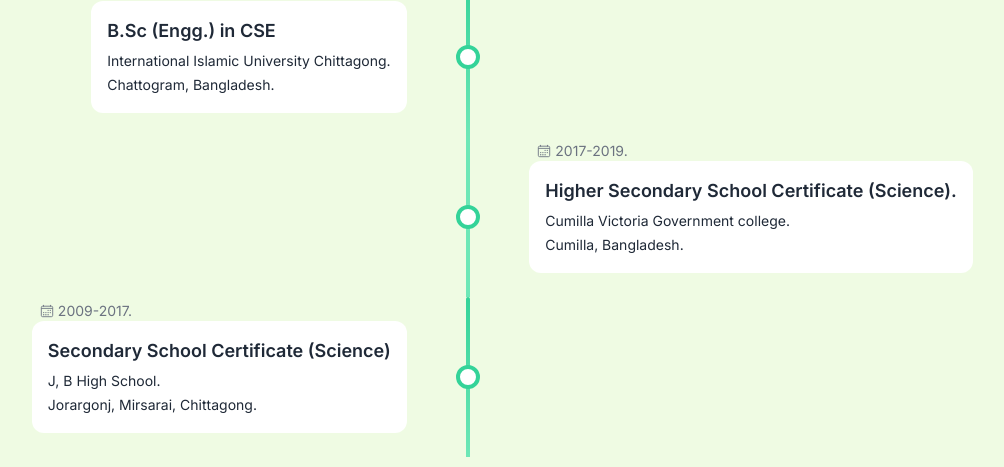
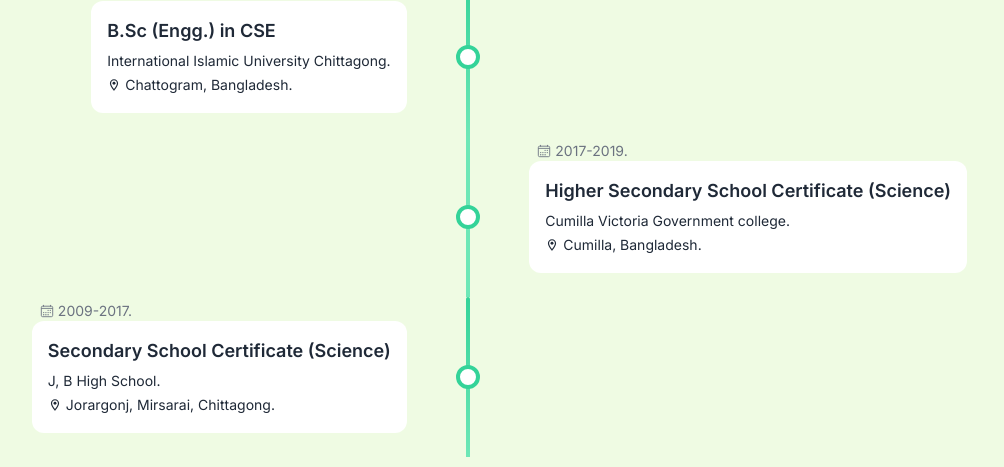
Before and after one commit to FM-Akib/Akib-Portfolio-3.0, a Next.js app: page / in a window 1280 px wide. Shown: the part 3921-4388 px from the top of the page, without its empty margins (172-1176 px from the left). Built offline with nearby package versions, Linux system fonts and the light colour scheme.

Commit message:
added Education

```diff
--- a/src/components/ui/Education.js
+++ b/src/components/ui/Education.js
@@ -1,6 +1,7 @@
 import React from 'react';
 import { IoCalendarOutline } from "react-icons/io5";
 import { FaGraduationCap } from "react-icons/fa6";
+import { MdOutlineLocationOn } from "react-icons/md";
 
 const Education = () => {
     return (
@@ -19,7 +20,7 @@
                 class="relative p-4 my-6 text-gray-800 bg-white rounded-xl col-start-1 col-end-5 mr-auto md:mr-0 md:ml-auto">
                 <h3 class="text-lg font-semibold ">B.Sc (Engg.) in CSE</h3>
                 <p class="mt-1 text-sm leading-6 ">International Islamic University Chittagong.</p>
-                <p class=" text-sm leading-6 ">Chattogram, Bangladesh.</p>
+                <p class=" text-sm leading-6 flex items-center"><MdOutlineLocationOn className='mr-1' />Chattogram, Bangladesh.</p>
                 <span class="absolute text-sm text-gray-500 -top-5 left-2 whitespace-nowrap flex items-center"><IoCalendarOutline class="mr-1" />2021-2024.</span>
             </div>
             <div class="relative col-start-5 col-end-6 mr-7 md:mx-auto">
@@ -39,9 +40,9 @@
                 <div class="absolute w-6 h-6 -mt-3 bg-white border-4 border-emerald-400 rounded-full top-1/2"></div>
             </div>
             <div class="relative p-4 my-6 text-gray-800 bg-white rounded-xl col-start-6 col-end-10 mr-auto">
-                <h3 class="text-lg font-semibold ">Higher Secondary School Certificate (Science).</h3>
+                <h3 class="text-lg font-semibold ">Higher Secondary School Certificate (Science)</h3>
                 <p class="mt-1 text-sm leading-6">Cumilla Victoria Government college.</p>
-                <p class=" text-sm leading-6 ">Cumilla, Bangladesh.</p>
+                <p class=" text-sm leading-6 flex items-center"><MdOutlineLocationOn className='mr-1' />Cumilla, Bangladesh.</p>
 
                 <span class="absolute text-sm text-gray-500 -top-5 left-2 whitespace-nowrap flex items-center"><IoCalendarOutline class="mr-1" />
                 2017-2019.</span>
@@ -53,7 +54,7 @@
                 class="relative p-4 my-6 text-gray-800 bg-white rounded-xl col-start-1 col-end-5 mr-auto md:mr-0 md:ml-auto">
                 <h3 class="text-lg font-semibold ">Secondary School Certificate (Science)</h3>
                 <p class="mt-1 text-sm leading-6">J, B High School.</p>
-                <p class=" text-sm leading-6 ">Jorargonj, Mirsarai, Chittagong.</p>
+                <p class=" text-sm leading-6 flex items-center"> <MdOutlineLocationOn className='mr-1' />Jorargonj, Mirsarai, Chittagong.</p>
 
                 <span class="absolute text-sm text-gray-500 -top-5 left-2 whitespace-nowrap flex items-center"><IoCalendarOutline class="mr-1" />2009-2017.</span>
             </div>
```
